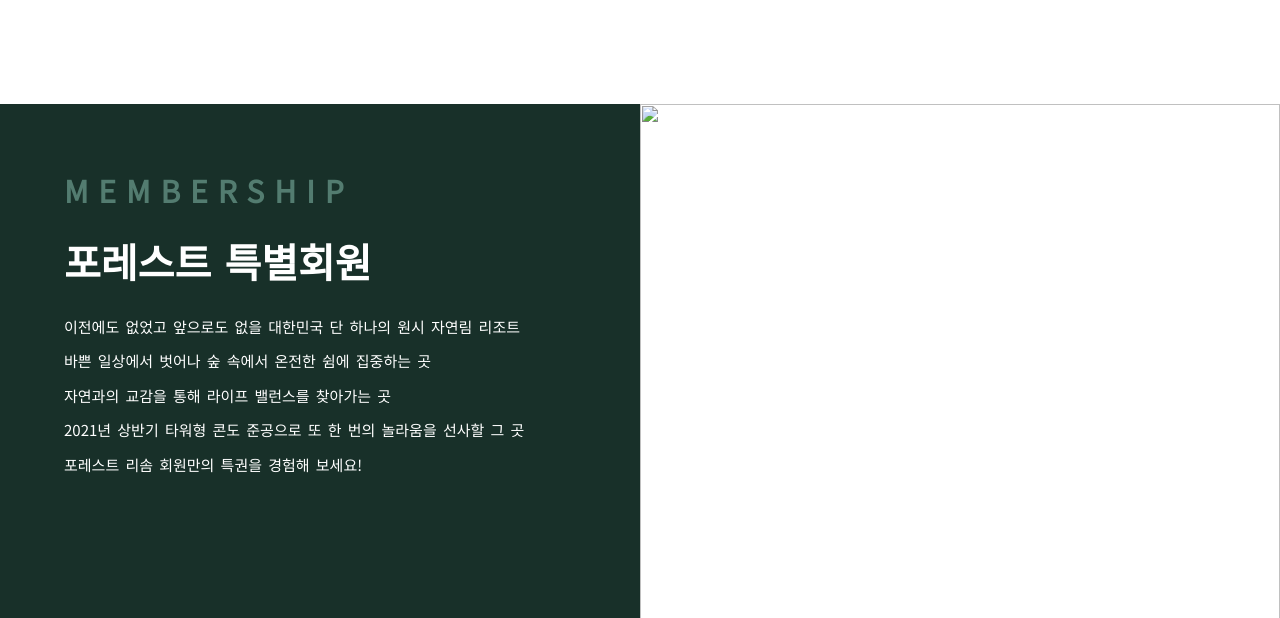
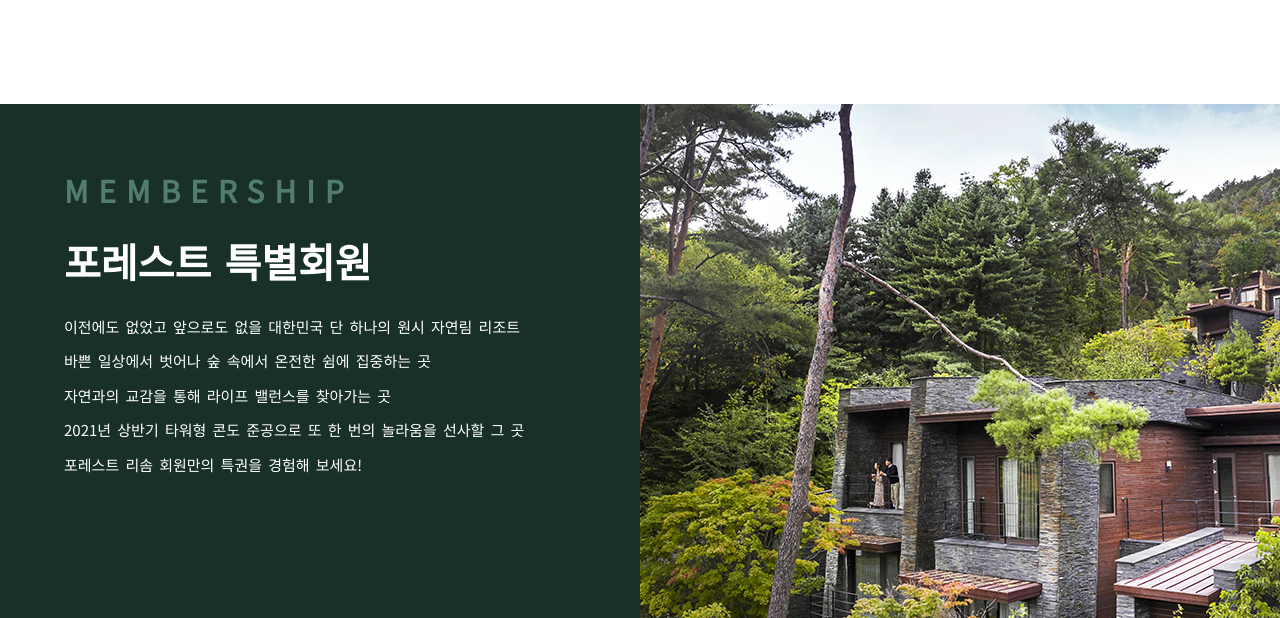
Before and after one commit to chaen32068/resom, a plain HTML site: page index.html in a window 1280 px wide. Shown: the part 2653-3271 px from the top of the page. Drawn offline with Linux system fonts and the light colour scheme.

Commit message:
Update index.html

```diff
--- a/index.html
+++ b/index.html
@@ -445,7 +445,7 @@
                             보기</span><i class="fas fa-plus"></i></a>
                 </div>
                 <div class="mem-cont img-area">
-                    <img src="/img/img_re_main_membership.jpg" alt="">
+                    <img src="/img/main_membership.jpg" alt="">
                 </div>
             </div>
         </section>
```
